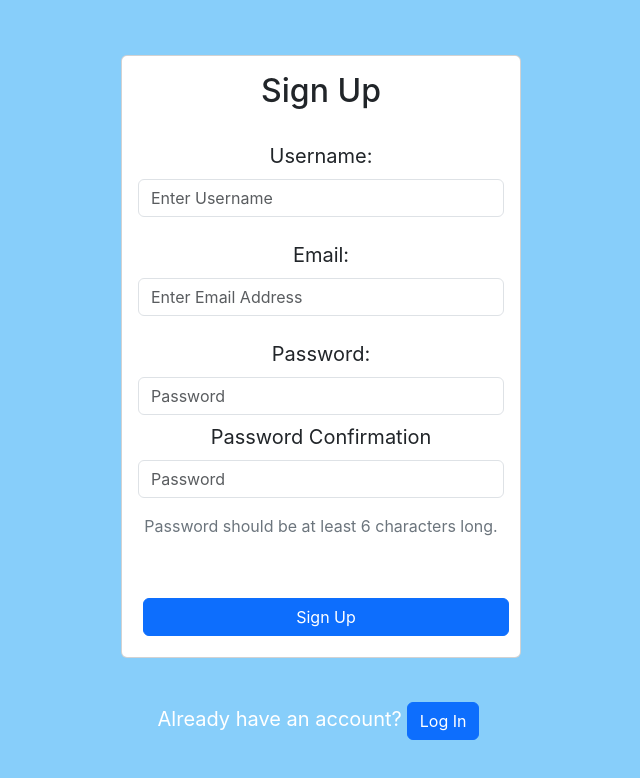
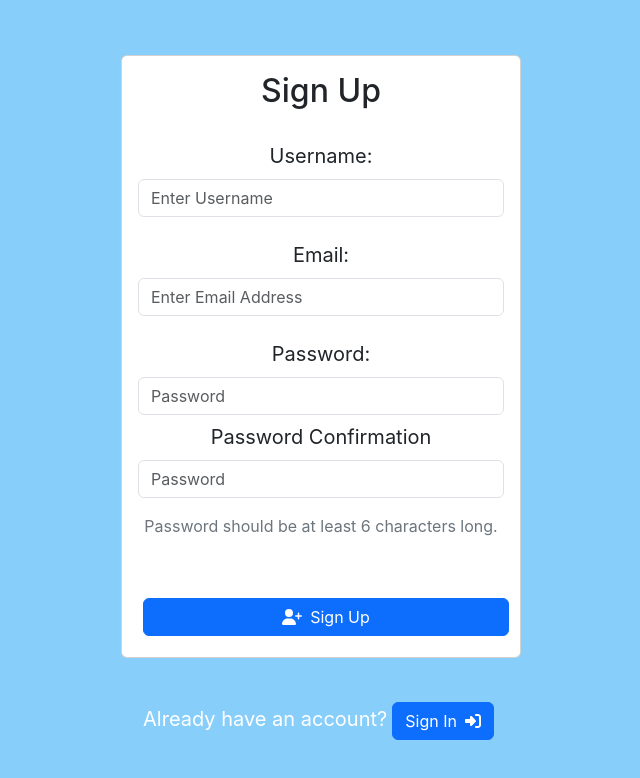
Before and after one commit to ryanlerler/fakebook, a React (Create React App) app: page /signup in a window 1280 px wide. Shown: the top 778 px of the page, without its empty margins (319-959 px from the left). Built offline with nearby package versions, Linux system fonts and the light colour scheme; no server answers; what bad-words would draw is missing.

Commit message:
Add Icon to log in and Sign up page

```diff
--- a/src/Components/LoginForm.js
+++ b/src/Components/LoginForm.js
@@ -8,7 +8,11 @@ import { useNavigate } from "react-router-dom";
 import "bootstrap/dist/css/bootstrap.min.css";
 import Row from "react-bootstrap/Row";
 import Col from "react-bootstrap/Col";
-
+import {
+faUserPlus,
+faRightToBracket
+} from "@fortawesome/free-solid-svg-icons";
+import { FontAwesomeIcon } from "@fortawesome/react-fontawesome";
 function LoginForm() {
   // Setting State
   const navigate = useNavigate();
@@ -141,6 +145,10 @@ function LoginForm() {
                       }}
                     >
                       Sign In
+                      <FontAwesomeIcon
+                        icon={faRightToBracket}
+                        style={{ marginLeft: "0.5rem" }}
+                      />
                     </Button>
                   </Form>
                 </Card.Body>
@@ -148,7 +156,13 @@ function LoginForm() {
               <br />
               <div className="w-100 text-center mt2 fs-5">
                 Not yet a Member?
-                <Button onClick={() => navigate("/signup")}>Sign Up </Button>
+                <Button onClick={() => navigate("/signup")}>
+                  <FontAwesomeIcon
+                    icon={faUserPlus}
+                    style={{ marginRight:"0.5rem" }}
+                  />
+                  Sign Up
+                </Button>
               </div>
             </Col>
           </Row>
--- a/src/Components/SignUpForm.js
+++ b/src/Components/SignUpForm.js
@@ -6,7 +6,11 @@ import { auth } from "../firebase";
 import { createUserWithEmailAndPassword, updateProfile } from "firebase/auth";
 import { useNavigate } from "react-router-dom";
 import "bootstrap/dist/css/bootstrap.min.css";
-//import { ProfilePic } from "./ProfilePic";
+import {
+  faUserPlus,
+  faRightToBracket,
+} from "@fortawesome/free-solid-svg-icons";
+import { FontAwesomeIcon } from "@fortawesome/react-fontawesome";
 
 function SignUpForm() {
   // Setting State
@@ -178,6 +182,10 @@ function SignUpForm() {
                   }}
                   className="w-100"
                 >
+                  <FontAwesomeIcon
+                    icon={faUserPlus}
+                    style={{ marginRight: "0.5rem" }}
+                  />
                   Sign Up
                 </Button>
               </Form>
@@ -186,7 +194,13 @@ function SignUpForm() {
           <br />
           <div className="w-100 text-center mt2 fs-5">
             Already have an account?
-            <Button onClick={() => navigate("/login")}>Log In </Button>
+            <Button onClick={() => navigate("/login")}>
+              Sign In
+              <FontAwesomeIcon
+                icon={faRightToBracket}
+                style={{ marginLeft: "0.5rem" }}
+              />
+            </Button>
           </div>
         </div>
       </Container>
```
